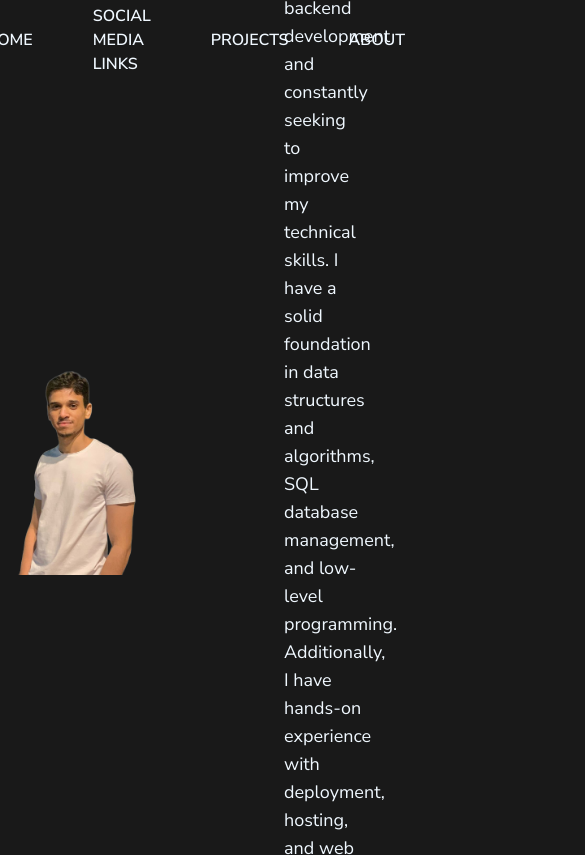
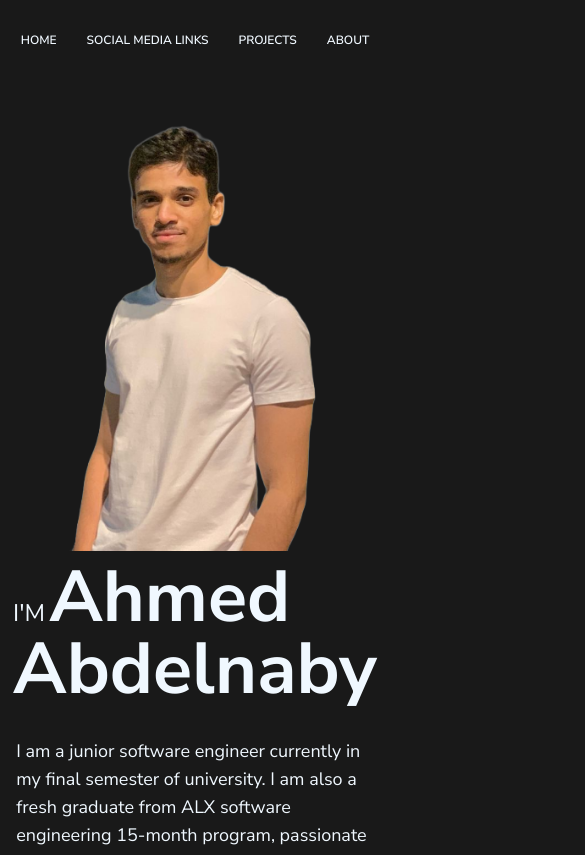
Before and after one commit to Makarona10/Portfolio, a plain HTML site: page index.html in a window 390 px wide. Shown: the top 855 px of the page, 585 px wide, since content can reach past the window. Drawn offline with nearby package versions, Linux system fonts and the light colour scheme; a web font is replaced by a local one.

Commit message:
Home page

```diff
--- a/index.css
+++ b/index.css
@@ -39,3 +39,16 @@ nav > ul > li > a:hover {
 .mu {
     height: calc(100vh - 80px);
 }
+
+@media screen and (max-width: 487px) {
+    nav > ul {
+        font-family: "Nunito Sans", serif;
+        font-weight: 600;
+        list-style: none;
+        display: flex;
+        align-items: center;
+        gap: 30px;
+        font-size: 12px;
+        text-transform: uppercase;
+    }
+}
--- a/index.html
+++ b/index.html
@@ -10,27 +10,27 @@
 <body>
     <nav>
         <ul>
-            <li><a href="/">Home</a></li>
-            <li><a href="/">Social media links</a></li>
-            <li><a href="/">Projects</a></li>
-            <li><a href="/">about</a></li>
+            <li><a href="#">Home</a></li>
+            <li><a href="#">Social media links</a></li>
+            <li><a href="#">Projects</a></li>
+            <li><a href="#">about</a></li>
         </ul>
     </nav>
-    <div class="mu flex w-full">
-        <div class="flex justify-center items-center lg:h-full lg:w-[40%]">
+    <div class="mu flex w-full lg:flex-row flex-col w-full">
+        <div class="flex justify-center items-center m-auto w-10/12 lg:h-full lg:w-[40%]">
             <img src="imgs/file.png" alt="Personal pic" class="h-8/10"/>
         </div>
-        <div class="flex flex-col w-[60%] h-full pl-32 justify-center">
-            <div class="flex flex-col">
+        <div class="flex flex-col w-[60%] h-full lg:pl-32 justify-center items-center lg:items-start w-full">
+            <div class="flex flex-col lg:mt-0 mt-7">
                 <div>
                     <span class="text-2xl">I'M</span>
-                    <span class="relative bolder font-bold left-4 text-8xl">Ahmed</span>
+                    <span class="relative bolder font-bold sm:left-4 text-7xl sm:text-8xl">Ahmed</span>
                 </div>
                 <div>
-                    <span class="relative font-bold text-8xl">Abdelnaby</span>
+                    <span class="relative font-bold text-7xl sm:text-8xl">Abdelnaby</span>
                 </div>
             </div>
-            <div class="text-lg w-9/12 mt-8">
+            <div class="text-lg w-11/12 mt-8 text-left">
                 I am a junior software engineer currently in my final semester of university. I am also a fresh graduate from ALX
                 software engineering 15-month program, passionate about backend development and constantly seeking to
                 improve my technical skills. I have a solid foundation in data structures and algorithms, SQL database
@@ -39,7 +39,7 @@
                 continuously learning. My strong collaborative skills and dedication to staying up-to-date with new technologies
                 make meavaluable team player
             </div>
-            <div>
+            <div class="lg:pb-0 pb-5">
                 <a a href="https://drive.google.com/file/d/1XgPM1z_5erFJm5MjpO_2UDR9sfSXBHZ8/view?usp=sharing"
                 target="_blank"><button class="flex bg-white text-slate-800 p-4 rounded-sm
                     duration-200 transition-all hover:bg-orange-500 hover:text-white mt-10
```
